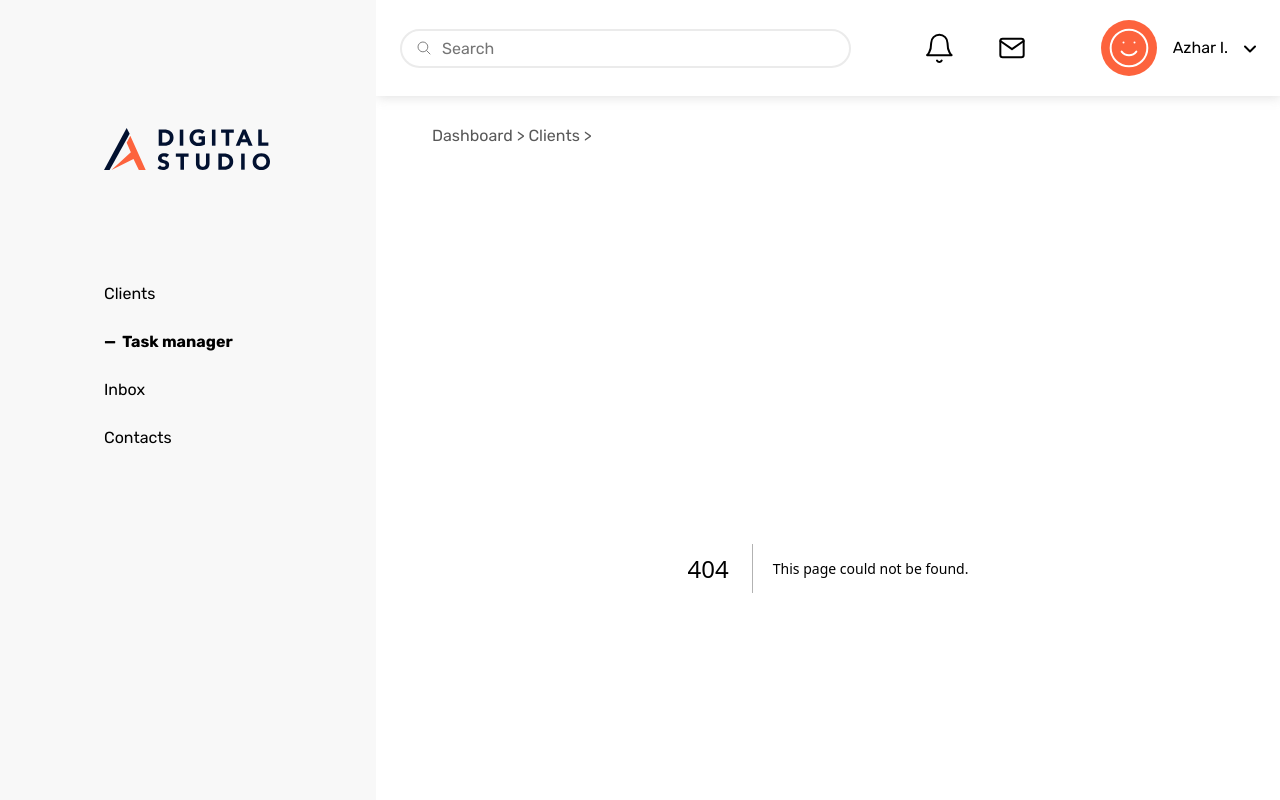
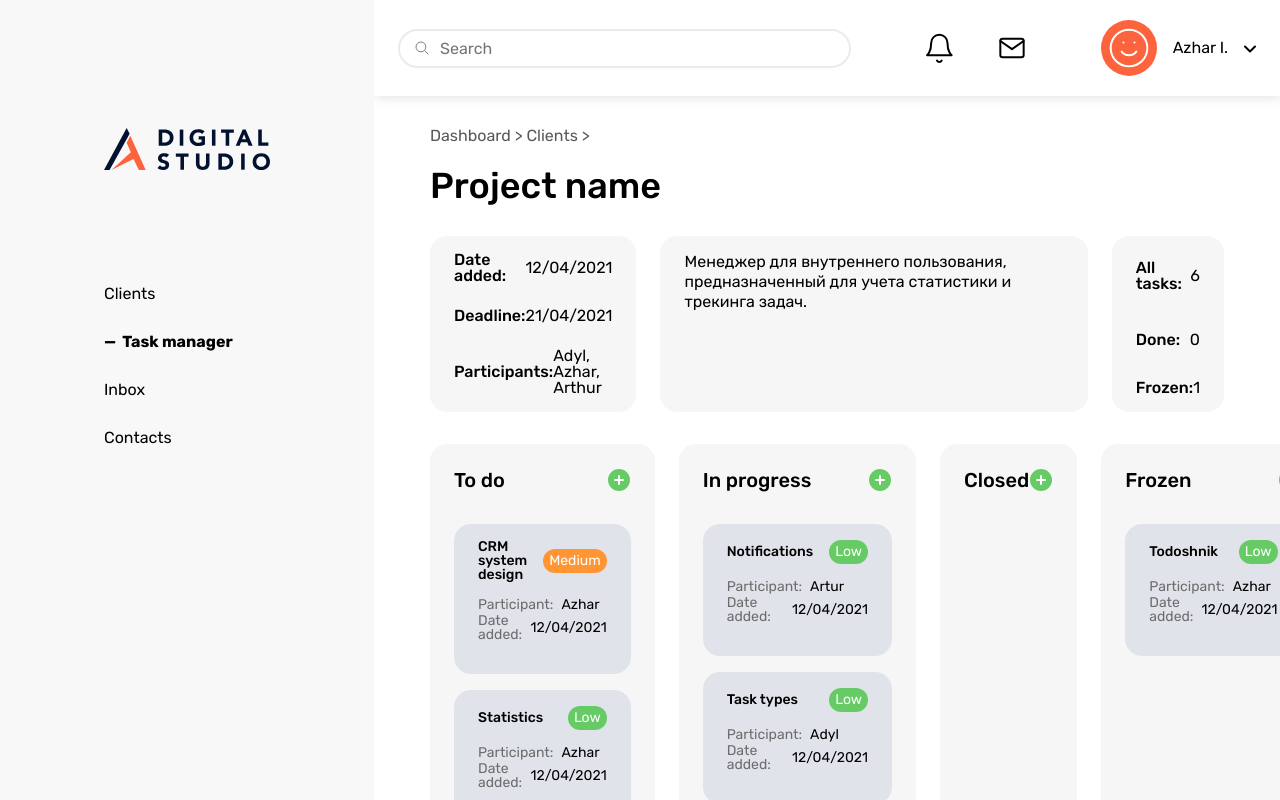
Before and after one commit to maksym-bezditko/taskfusion, a Next.js app: page /tasks in a window 1280 px wide. Before the commit this address had no page. Built offline with nearby package versions, Linux system fonts and the light colour scheme.

Commit message:
add tasks page

```diff
--- /dev/null
+++ b/app/tasks/page.tsx
@@ -0,0 +1,5 @@
+import { TasksPage } from "@/components/pages/TasksPage/TasksPage";
+
+export default function Home() {
+  return <TasksPage />;
+}
--- /dev/null
+++ b/components/pages/TasksPage/TasksPage.module.scss
@@ -0,0 +1,20 @@
+@import '@/styles/_main.scss';
+
+.wrapper {
+	display: grid;
+	grid-template-columns: repeat(4, 1fr);
+	grid-column-gap: 1.5rem;
+	justify-content: space-between;
+}
+
+.contentWrapper {
+	&>* {
+		margin-top: 2rem;
+	}
+}
+
+.detailsWrapper {
+	display: grid;
+	grid-template-columns: 2fr 5fr 1fr;
+	grid-column-gap: 1.5rem;
+}
--- /dev/null
+++ b/components/pages/TasksPage/TasksPage.tsx
@@ -0,0 +1,164 @@
+import styles from "./TasksPage.module.scss";
+
+import { Column } from "@/components/global/Column/Column";
+import { Props as ColumnItemProps } from "@/components/global/ColumnItem/ColumnItem";
+import { Details } from "@/components/global/Details/Details";
+import { ProjectStatus } from "@/components/global/ProjectStatus/ProjectStatus";
+import { Plus } from "@/components/svg/Plus";
+
+const TODO_COLUMNS: ColumnItemProps[] = [
+  {
+    title: "CRM system design",
+    rows: [
+      {
+        name: "Participant",
+        value: "Azhar",
+      },
+      {
+        name: "Date added",
+        value: "12/04/2021",
+      },
+    ],
+    status: "Medium",
+  },
+  {
+    title: "Statistics",
+    rows: [
+      {
+        name: "Participant",
+        value: "Azhar",
+      },
+      {
+        name: "Date added",
+        value: "12/04/2021",
+      },
+    ],
+    status: "Low",
+  },
+  {
+    title: "Priorities",
+    rows: [
+      {
+        name: "Participant",
+        value: "Adyl, Azhar",
+      },
+      {
+        name: "Date added",
+        value: "12/04/2021",
+      },
+    ],
+    status: "High",
+  },
+];
+
+const PROGRESS_COLUMNS: ColumnItemProps[] = [
+  {
+    title: "Notifications",
+    rows: [
+      {
+        name: "Participant",
+        value: "Artur",
+      },
+      {
+        name: "Date added",
+        value: "12/04/2021",
+      },
+    ],
+    status: "Low",
+  },
+  {
+    title: "Task types",
+    rows: [
+      {
+        name: "Participant",
+        value: "Adyl",
+      },
+      {
+        name: "Date added",
+        value: "12/04/2021",
+      },
+    ],
+    status: "Low",
+  },
+];
+
+const FROZEN_COLUMNS: ColumnItemProps[] = [
+  {
+    title: "Todoshnik",
+    rows: [
+      {
+        name: "Participant",
+        value: "Azhar",
+      },
+      {
+        name: "Date added",
+        value: "12/04/2021",
+      },
+    ],
+    status: "Low",
+  },
+];
+
+const DETAILS = [
+  {
+    title: "Date added",
+    value: "12/04/2021",
+  },
+  {
+    title: "Deadline",
+    value: "21/04/2021",
+  },
+  {
+    title: "Participants",
+    value: "Adyl, Azhar, Arthur",
+  },
+];
+
+const DETAIL_STRING = "Менеджер для внутреннего пользования, предназначенный для учета статистики и трекинга задач.";
+
+const TASK_DETAILS = [
+  {
+    title: "All tasks",
+    value: "6",
+  },
+  {
+    title: "Done",
+    value: "0",
+  },
+  {
+    title: "Frozen",
+    value: "1",
+  },
+];
+
+export const TasksPage = () => {
+  return (
+    <div>
+      <h1>Project name</h1>
+
+      <div className={styles.contentWrapper}>
+        <div className={styles.detailsWrapper}>
+          <Details details={DETAILS} />
+
+          <Details details={DETAIL_STRING} />
+
+          <Details details={TASK_DETAILS} />
+        </div>
+
+        <div className={styles.wrapper}>
+          <Column title="To do" columns={TODO_COLUMNS} right={<Plus />} />
+
+          <Column
+            title="In progress"
+            columns={PROGRESS_COLUMNS}
+            right={<Plus />}
+          />
+
+          <Column title="Closed" columns={[]} right={<Plus />} />
+
+          <Column title="Frozen" columns={FROZEN_COLUMNS} right={<Plus />} />
+        </div>
+      </div>
+    </div>
+  );
+};
```
